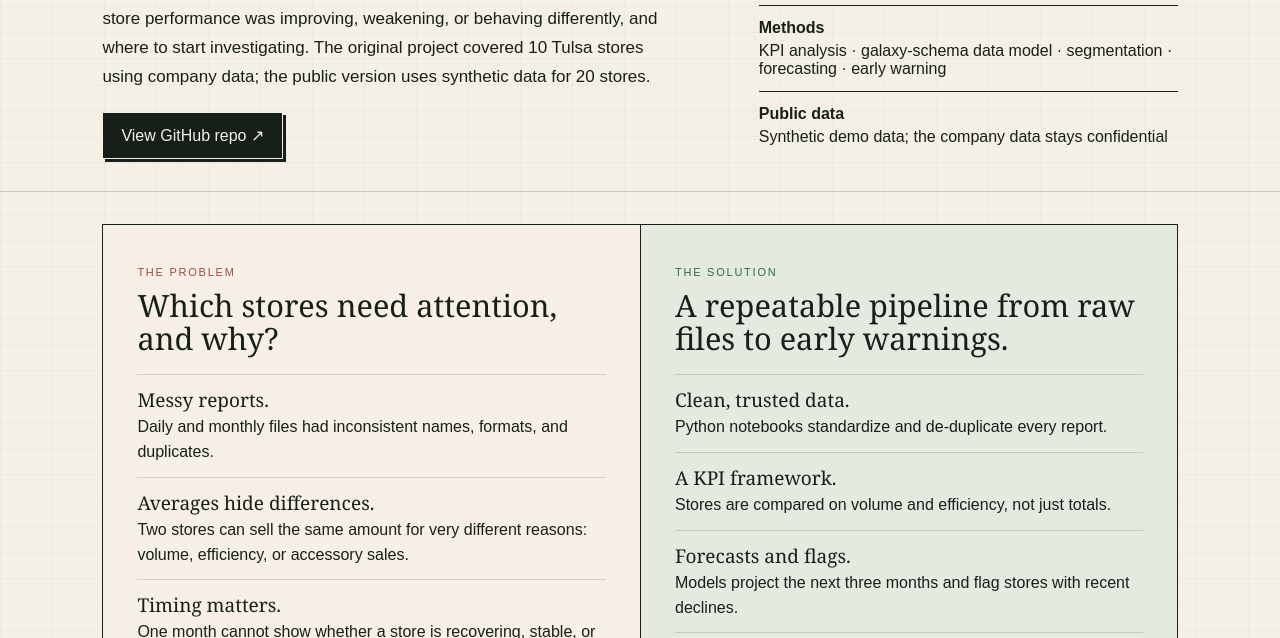
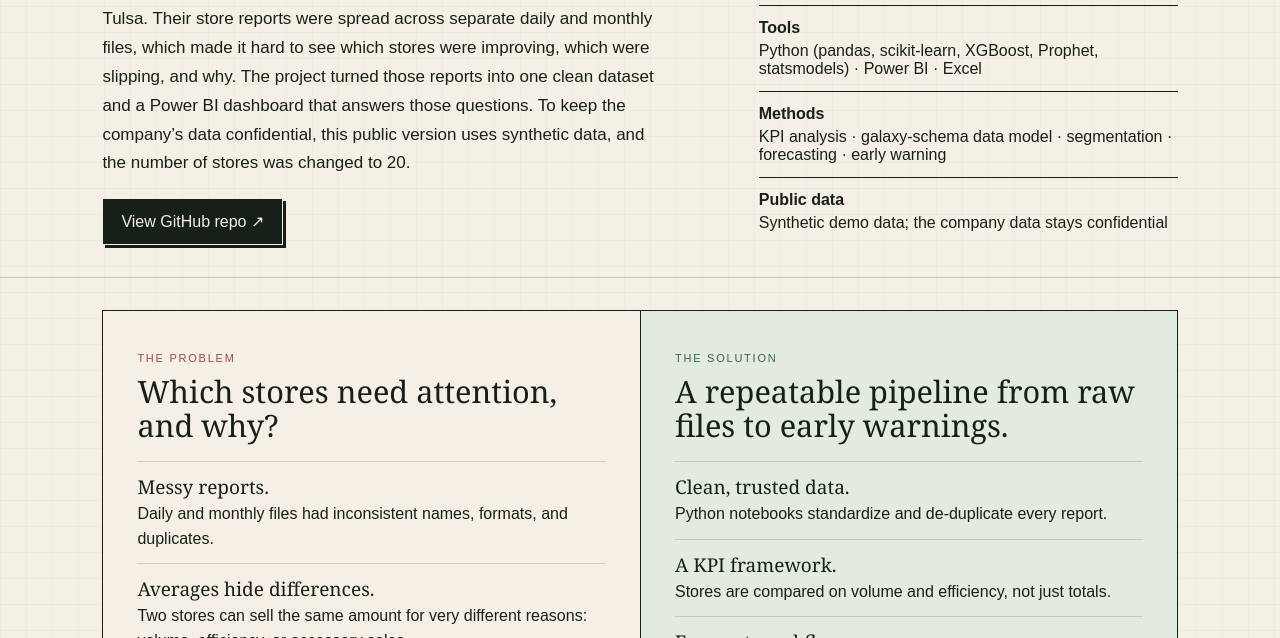
Before and after one commit to islzahid-BA/islzahid-BA.github.io, a plain HTML site: page retail-store-analytics.html in a window 1280 px wide. Shown: the part 462-1100 px from the top of the page. Drawn offline with Linux system fonts and the light colour scheme.

Commit message:
Rewrite retail project intro

```diff
--- a/retail-store-analytics.html
+++ b/retail-store-analytics.html
@@ -2,7 +2,7 @@
 <section class="project-hero">
 <div><p class="kicker">RETAIL ANALYTICS · PRACTICUM</p>
 <h1>From messy store reports to a decision-support dashboard.</h1>
-<p>This practicum project helped managers in the Tulsa market see where store performance was improving, weakening, or behaving differently, and where to start investigating. The original project covered 10 Tulsa stores using company data; the public version uses synthetic data for 20 stores.</p>
+<p>A practicum project with a telecom retail company that runs 10 stores in Tulsa. Their store reports were spread across separate daily and monthly files, which made it hard to see which stores were improving, which were slipping, and why. The project turned those reports into one clean dataset and a Power BI dashboard that answers those questions. To keep the company’s data confidential, this public version uses synthetic data, and the number of stores was changed to 20.</p>
 <div class="case-actions"><a class="btn dark" href="https://github.com/islzahid-BA/retail-store-performance-analytics" target="_blank" rel="noopener">View GitHub repo ↗</a></div></div>
 <aside class="project-meta">
 <div><b>Scope</b>10 Tulsa stores (original) · 20 synthetic stores (public demo)</div>
```
